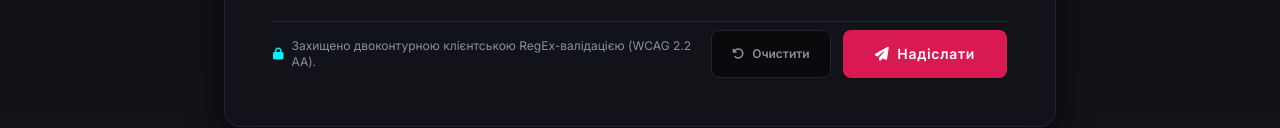
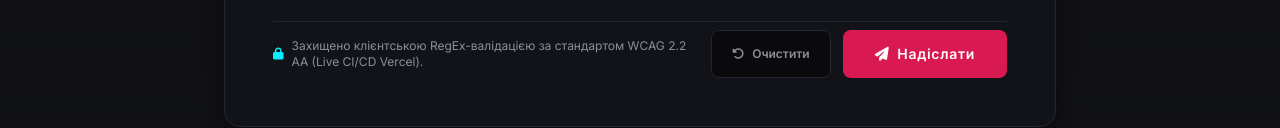
Before and after one commit to maksymivantsivpp2025/cyberlviv-academy, a plain HTML site: page index.html in a window 1280 px wide. Shown: the part 7646-7774 px from the top of the page. Drawn offline with nearby package versions, Linux system fonts and the light colour scheme; no server answers.

Commit message:
fix: дрібні виправлення контенту

```diff
--- a/index.html
+++ b/index.html
@@ -1075,7 +1075,7 @@
             <div class="pt-2 flex flex-col sm:flex-row items-stretch sm:items-center justify-between gap-4 border-t border-cyber-border">
               <p class="text-xs text-cyber-muted flex items-center gap-2">
                 <i class="fas fa-lock text-cyber-cyan" aria-hidden="true"></i>
-                <span>Захищено двоконтурною клієнтською RegEx-валідацією (WCAG 2.2 AA).</span>
+                <span>Захищено клієнтською RegEx-валідацією за стандартом WCAG 2.2 AA (Live CI/CD Vercel).</span>
               </p>
               <div class="flex flex-col sm:flex-row items-stretch sm:items-center gap-3">
                 <button
```
